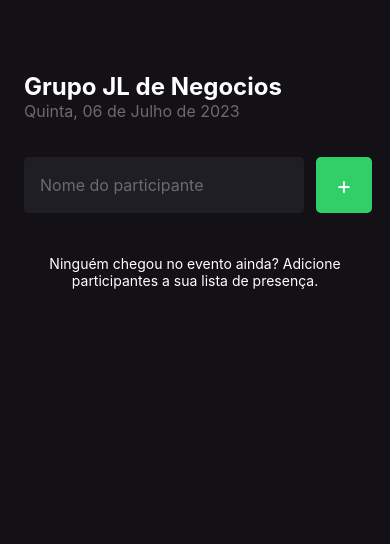
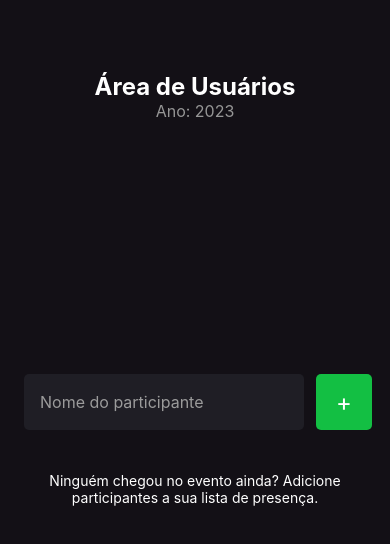
Before and after one commit to WeslleyWashington/ignite-app, a React Native app: screen / in a window 390 px wide. Shown: the top 544 px of the page. Built offline with nearby package versions, Linux system fonts and the light colour scheme.

Commit message:
Refactoring the code

```diff
--- a/src/screens/Home/index.tsx
+++ b/src/screens/Home/index.tsx
@@ -34,19 +34,20 @@ export function Home() {
 
   return (
     <View style={styles.container}>
+      <View style={styles.Name}>
       <Text style={styles.eventName}>
-        Grupo JL de Negocios
+        Área de Usuários
       </Text>
-
       <Text style={styles.eventDate}>
-        Quinta, 06 de Julho de 2023
+        Ano: 2023
       </Text>
+      </View>
 
       <View style={styles.form}>
         <TextInput
           style={styles.input}
           placeholder="Nome do participante"
-          placeholderTextColor="#6B6B6B"
+          placeholderTextColor="#9b9b9b"
           onChangeText={setParticipantName}
           value={participantName}
         />
--- a/src/screens/Home/styles.ts
+++ b/src/screens/Home/styles.ts
@@ -5,15 +5,24 @@ export const styles = StyleSheet.create({
     flex: 1,
     backgroundColor: '#131016',
     padding: 24
+
+  },
+  Name: {
+    flex: 1,
+    backgroundColor: '#131016',
+    alignItems: 'center'
+
   },
   eventName: {
     color: '#FFF',
     fontSize: 24,
     fontWeight: 'bold',
     marginTop: 48
+
+
   },
   eventDate: {
-    color: '#6B6B6B',
+    color: '#969696',
     fontSize: 16
   },
   input: {
@@ -25,6 +34,7 @@ export const styles = StyleSheet.create({
     padding: 16,
     fontSize: 16,
     marginRight: 12
+
   },
   buttonText: {
     color: '#FFF',
@@ -34,7 +44,7 @@ export const styles = StyleSheet.create({
     width: 56,
     height: 56,
     borderRadius: 5,
-    backgroundColor: '#31CF67',
+    backgroundColor: '#13BF43',
     alignItems: 'center',
     justifyContent: 'center'
   },
--- a/src/screens/components/Participant/styles.ts
+++ b/src/screens/components/Participant/styles.ts
@@ -23,7 +23,7 @@ export const style = StyleSheet.create({
     width: 56,
     height: 56,
     borderRadius: 5,
-    backgroundColor: '#E23C44',
+    backgroundColor: '#FF0000',
     alignItems: 'center',
     justifyContent: 'center'
   },
```
